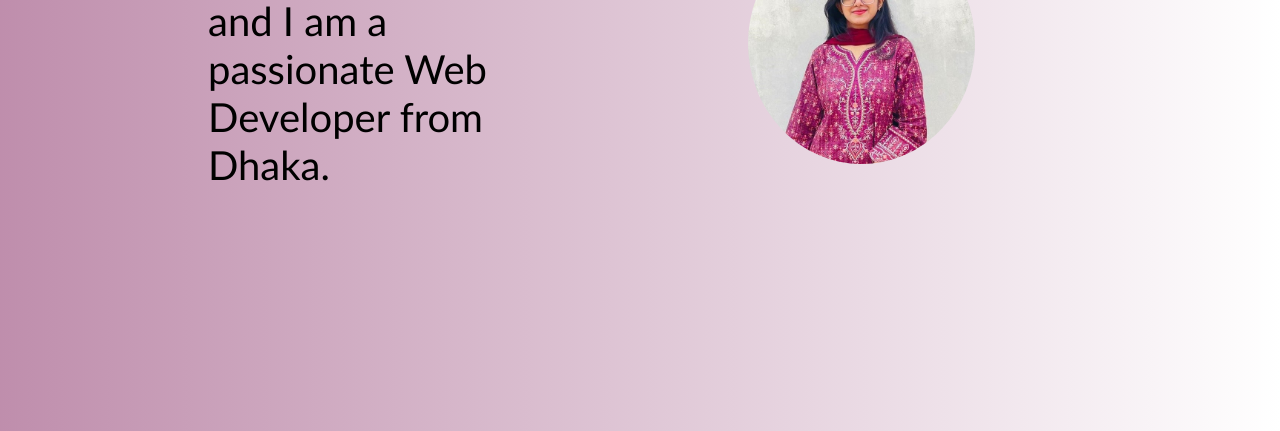
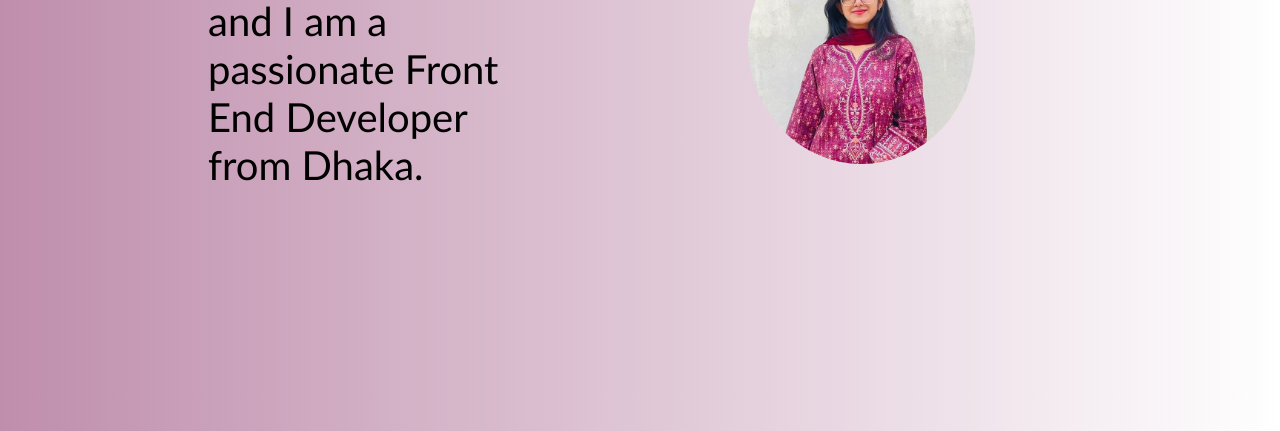
Before and after one commit to farhinrahman1/portfolio1, a plain HTML site: page index.html in a window 1280 px wide. Shown: the part 369-800 px from the top of the page. Drawn offline with Linux system fonts and the light colour scheme.

Commit message:
first commit

```diff
--- a/index.html
+++ b/index.html
@@ -25,7 +25,7 @@
                 Hi, My name is <span class="purple"><a href="https://www.linkedin.com/in/farhin-rahman-06510a27b?utm_source=share&utm_campaign=share_via&utm_content=profile&utm_medium=android_app ">Farhin</a></span>
                 <br>and I am a
                     passionate
-                    Web Developer
+                    Front End Developer
                     from Dhaka.</br>
             </div>
             <div class="right-section">
```
